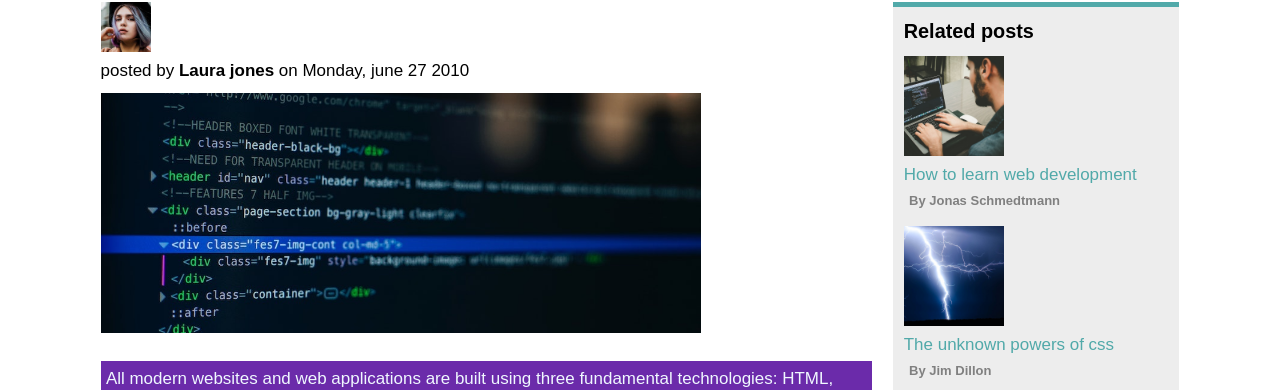
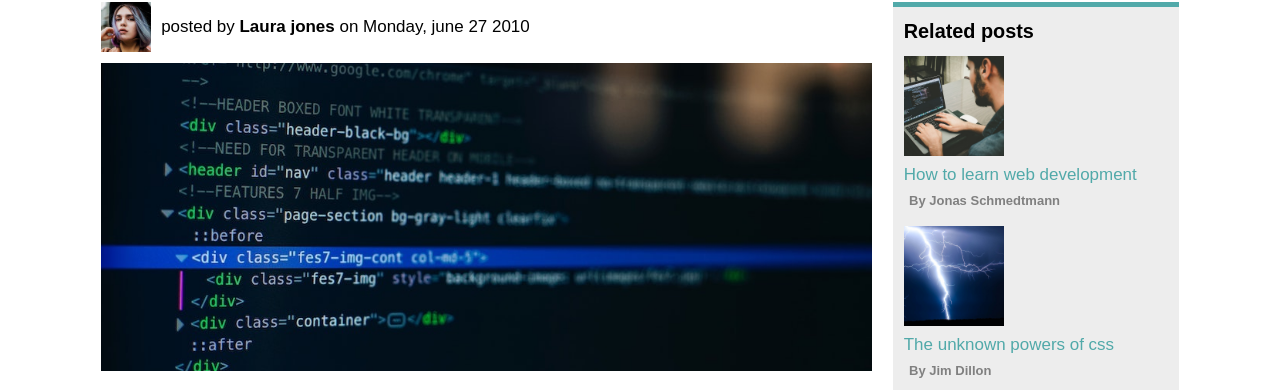
Before and after one commit to BilalJ0khio/simple-web-1, a plain HTML site: page index.html in a window 1280 px wide. Shown: the part 197-587 px from the top of the page. Drawn offline with Linux system fonts and the light colour scheme.

Commit message:
second commit

```diff
--- a/index.html
+++ b/index.html
@@ -28,7 +28,7 @@
         <article>
           <div class="containerr">
             <section id="overview">
-              <figure class="margin-bottom">
+              <figure class="margin-bottom profile-flex">
                 <img
                   src="./img/laura-jones.jpg"
                   width="50"
--- a/style.css
+++ b/style.css
@@ -158,3 +158,14 @@ aside {
   flex-basis: 500px;
   align-self: flex-start;
 }
+
+.profile-flex {
+  display: flex;
+  align-items: center;
+  gap: 1rem;
+}
+
+.figure-one > img {
+  width: 100%;
+  max-width: 772px;
+}
```
Also changed, not shown: 1 other file.
